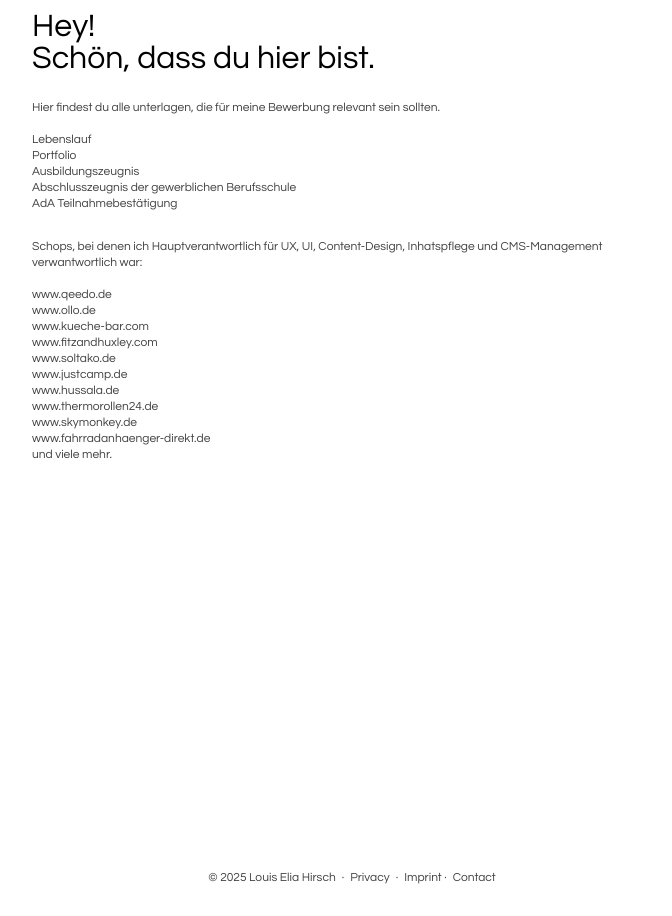
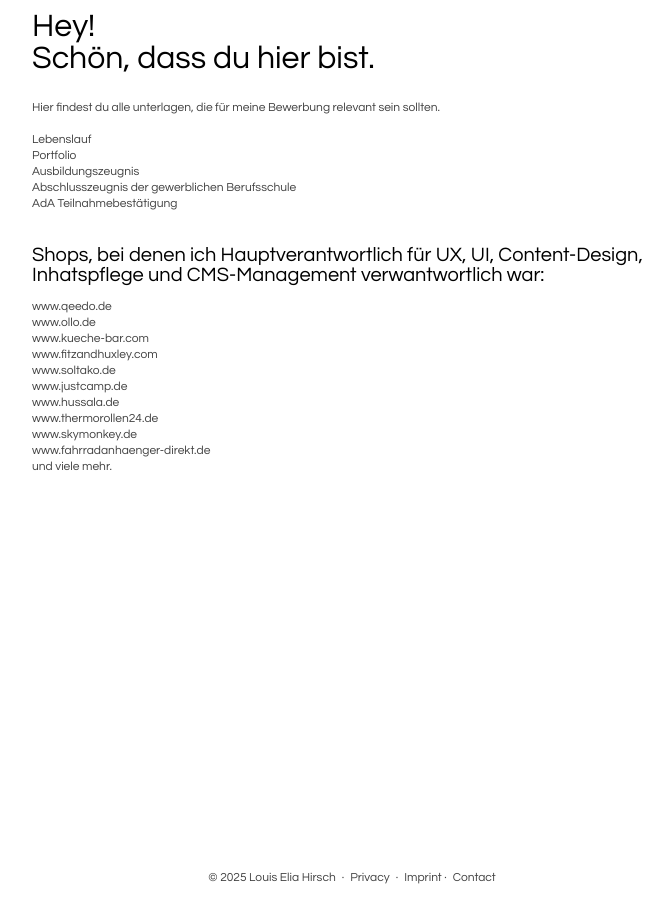
Before and after one commit to louvee/louvee.github.io, a Jekyll site: the page application.html, which Jekyll copies as it is, in a window 1280 px wide. Shown: the whole page, without its empty margins (288-960 px from the left). Built offline with Jekyll 4.4.1, drawn with Linux system fonts in a browser that asks for light colours.

Commit message:
Update application.html

```diff
--- a/application.html
+++ b/application.html
@@ -29,10 +29,12 @@
         <a href="https://drive.google.com/file/d/15UIHT0dbceN4W3x77ZFw3RKwb0-7LHTX/view">AdA Teilnahmebestätigung</a>
       </p>
       <br />
+      <h2>
+       <br />
+        Shops, bei denen ich Hauptverantwortlich für UX, UI, Content-Design, Inhatspflege und CMS-Management verwantwortlich war:
+        <br />
+        </h2>
       <p>
-        <br />
-        Schops, bei denen ich Hauptverantwortlich für UX, UI, Content-Design, Inhatspflege und CMS-Management verwantwortlich war:
-        <br />
         <br />
         <a href="https://www.qeedo.de">www.qeedo.de</a>
         <br />
```
